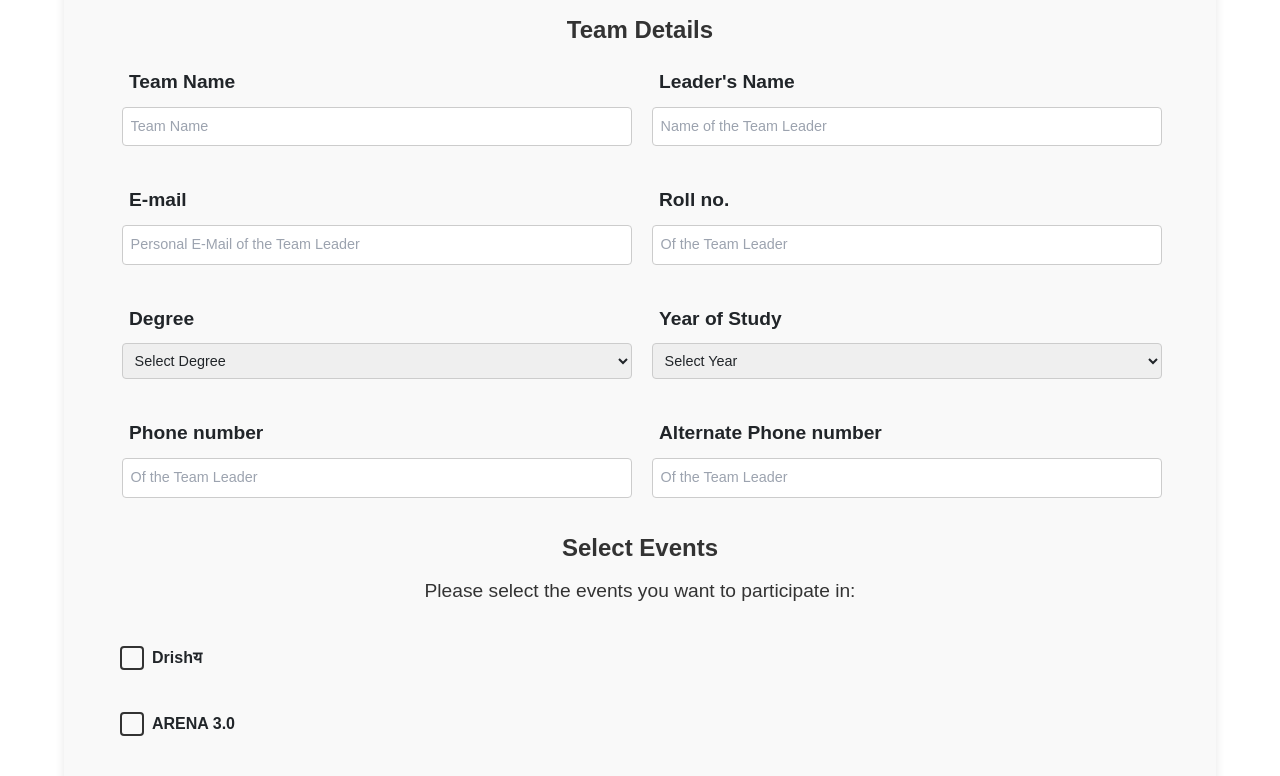
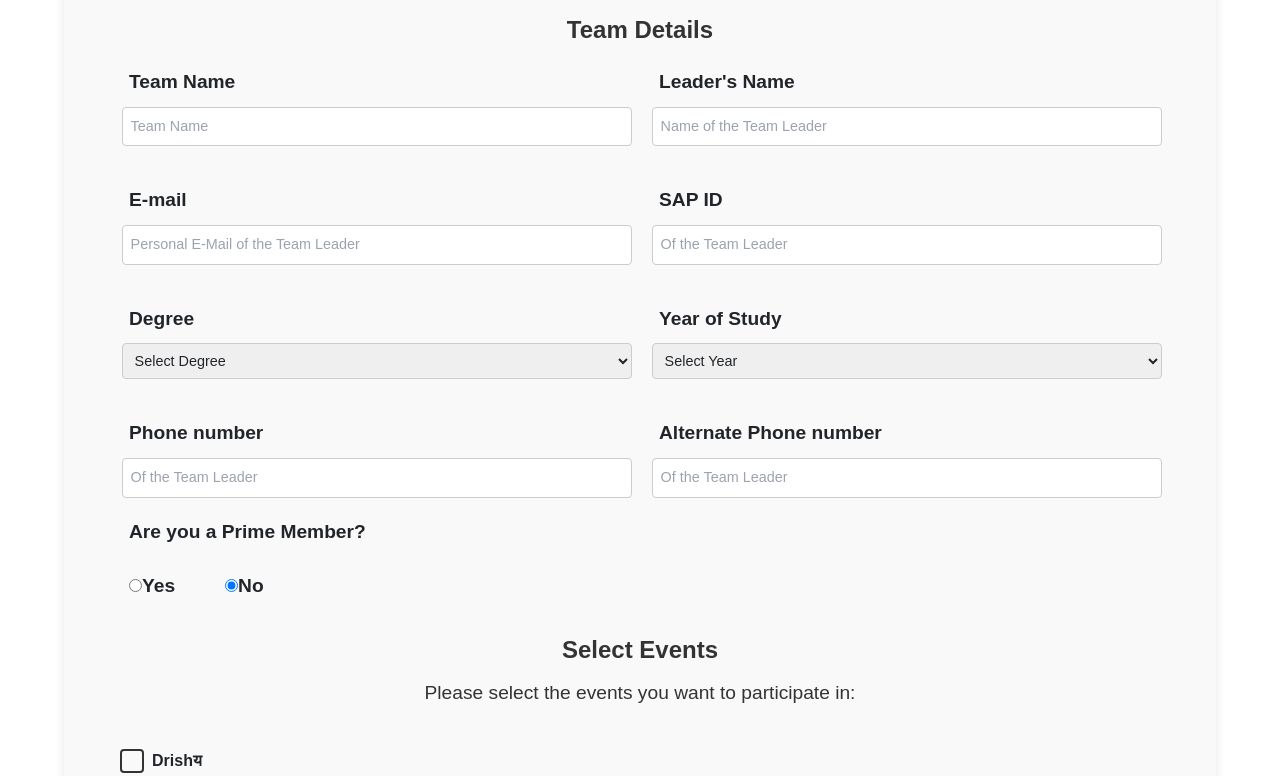
Before and after one commit to Abhasjaiswal/YUGMAK24, a React (Create React App) app: page /registration in a window 1280 px wide. Shown: the part 371-1147 px from the top of the page. Built offline with nearby package versions, Linux system fonts and the light colour scheme; a web font is replaced by a local one.

Commit message:
added Registration page

```diff
--- a/src/Registration/Registration.jsx
+++ b/src/Registration/Registration.jsx
@@ -6,7 +6,7 @@ const RegistrationAndEventSelection = () => {
     const [teamName, setTeamName] = useState('');
     const [leaderName, setLeaderName] = useState('');
     const [email, setEmail] = useState('');
-    const [rollNo, setRollNo] = useState('');
+    const [SapId, setSapId] = useState('');
     const [degree, setDegree] = useState('');
     const [year, setYear] = useState('');
     const [phoneNumber, setPhoneNumber] = useState('');
@@ -15,6 +15,8 @@ const RegistrationAndEventSelection = () => {
     const [selectedEvents, setSelectedEvents] = useState([]);
     const [showPage2, setShowPage2] = useState(false);
     const [showPage3, setShowPage3] = useState(false);
+    const [isPrimeMember, setIsPrimeMember] = useState(false);
+    const [primeId, setPrimeId] = useState('');
 
     const events = [
         { name: 'Drishय', cost: 200 },
@@ -24,12 +26,14 @@ const RegistrationAndEventSelection = () => {
     ];
 
     const handleNext = () => {
-        if (!teamName || !leaderName || !email || !rollNo || !degree || !year || !phoneNumber || !altPhoneNumber || !strength || selectedEvents.length === 0) {
+      if (!teamName || !leaderName || !email || !SapId || !degree || !year || !phoneNumber || !altPhoneNumber || !strength || selectedEvents.length === 0 || (isPrimeMember && !primeId)) {
           alert("Please fill out all the fields and select at least one event before proceeding.");
           return;
       }
       setShowPage2(true);
   };
+
+
 
     const handleEventChange = (event) => {
         if (event === 'Drishय') {
@@ -54,8 +58,7 @@ const RegistrationAndEventSelection = () => {
     const [formData, setFormData] = useState(
         Array.from({ length: 6 }, () => ({
             name: '',
-            sapid: '',
-            rollNo: '',
+            SapId: '',
             year: '',
             degree: '',
             field: '',
@@ -70,7 +73,8 @@ const RegistrationAndEventSelection = () => {
     };
 
     const handleSubmit = () => {
-        const allFieldsFilled = formData.slice(0, parseInt(strength) - 1).every(member =>
+      const numMembers = parseInt(strength, 10) - 1;
+      const allFieldsFilled = formData.slice(0, numMembers).every(member =>
           Object.values(member).every(value => value !== '')
       );
       if (allFieldsFilled) {
@@ -155,14 +159,14 @@ const RegistrationAndEventSelection = () => {
                             />
                         </div>
                         <div className="form-row">
-                            <label htmlFor="rollNo">Roll no.</label>
+                            <label htmlFor="SapId">SAP ID</label>
                             <input
                                 type="text"
-                                id="rollNo"
-                                name="rollNo"
+                                id="SapId"
+                                name="SapId"
                                 placeholder="Of the Team Leader"
-                                value={rollNo}
-                                onChange={(e) => setRollNo(e.target.value)}
+                                value={SapId}
+                                onChange={(e) => setSapId(e.target.value)}
                                 required
                             />
                         </div>
@@ -222,6 +226,49 @@ const RegistrationAndEventSelection = () => {
                             />
                         </div>
                     </form>
+
+                    <div className="form-row">
+                            <label htmlFor="isPrimeMember">Are you a Prime Member?</label>
+                            <div className="radio-group">
+                                <label>
+                                    <input
+                                        type="radio"
+                                        name="isPrimeMember"
+                                        value="yes"
+                                        checked={isPrimeMember === true}
+                                        onChange={() => setIsPrimeMember(true)}
+                                        required
+                                    />
+                                    <span>Yes</span>
+                                </label>
+                                <label>
+                                    <input
+                                        type="radio"
+                                        name="isPrimeMember"
+                                        value="no"
+                                        checked={isPrimeMember === false}
+                                        onChange={() => setIsPrimeMember(false)}
+                                        required
+                                    />
+                                    <span>No</span>
+                                </label>
+                            </div>
+                        </div>
+
+                        {isPrimeMember && (
+                            <div className="form-row">
+                                <label htmlFor="primeId">Prime ID</label>
+                                <input
+                                    type="text"
+                                    id="primeId"
+                                    name="primeId"
+                                    placeholder="Enter your Prime ID"
+                                    value={primeId}
+                                    onChange={(e) => setPrimeId(e.target.value)}
+                                    required
+                                />
+                            </div>
+                        )}
 
                     <div className="events-list1">
                         <h2 className='hd'>Select Events</h2>
@@ -317,24 +364,14 @@ const RegistrationAndEventSelection = () => {
                                     <label>SAP ID</label>
                                     <input
                                         type="text"
-                                        name={`member-${index + 2}-sapid`}
+                                        name={`member-${index + 2}-SapId`}
                                         placeholder="Enter SAP ID"
-                                        value={formData[index].sapid}
-                                        onChange={(e) => handleChange(index, 'sapid', e.target.value)}
+                                        value={formData[index].SapId}
+                                        onChange={(e) => handleChange(index, 'SapId', e.target.value)}
                                         required
                                     />
                                 </div>
-                                <div className="form-row">
-                                    <label>Roll No.</label>
-                                    <input
-                                        type="text"
-                                        name={`member-${index + 2}-rollNo`}
-                                        placeholder="Enter Roll Number"
-                                        value={formData[index].rollNo}
-                                        onChange={(e) => handleChange(index, 'rollNo', e.target.value)}
-                                        required
-                                    />
-                                </div>
+
                                 <div className="form-row">
                                     <label>Degree</label>
                                     <select
@@ -365,11 +402,11 @@ const RegistrationAndEventSelection = () => {
                                     </select>
                                 </div>
                                 <div className="form-row">
-                                    <label>Field of Study</label>
+                                    <label>Phone Number</label>
                                     <input
                                         type="text"
                                         name={`member-${index + 2}-field`}
-                                        placeholder="Enter Field of Study"
+                                        placeholder="Phone Number"
                                         value={formData[index].field}
                                         onChange={(e) => handleChange(index, 'field', e.target.value)}
                                         required
@@ -405,8 +442,8 @@ const RegistrationAndEventSelection = () => {
                         <div className="step active">3. Payment</div>
                     </div>
 
-                    <h2 className='hd'>Select Events</h2>
-                    <p style={{ fontSize: '1.2rem', paddingBottom: '4vh' }}>Please confirm the events you want to participate in:</p>
+                    <h2 className='hd'>Preview & Payment</h2>
+                    <p style={{ fontSize: '1.2rem', paddingBottom: '4vh' }}>Please confirm the events</p>
                     <div className="events-list">
                         {selectedEvents.map((event, index) => (
                             <div key={index} className="event-item3">
--- a/src/Registration/style.css
+++ b/src/Registration/style.css
@@ -148,8 +148,10 @@ footer {
 /* Responsive styles */
 @media (max-width: 768px) {
     header {
-        flex-direction: column;
-        align-items: flex-start;
+        /* flex-direction: column;
+        align-items: flex-start; */
+        display: flex;
+        justify-content: center;
     }
 
     form {
@@ -278,9 +280,9 @@ input[type="checkbox"] {
 }
 .actions-container3 {
     display: flex;
-    justify-content:space-between;
-    align-items: center;
-    margin-top: 2rem;
+    justify-content: space-between;
+    align-items: end;
+    margin-top: 6rem;
 }
 
 /* Styling for the Previous button */
```
Lines whose indentation alone changed are shown as unchanged.
